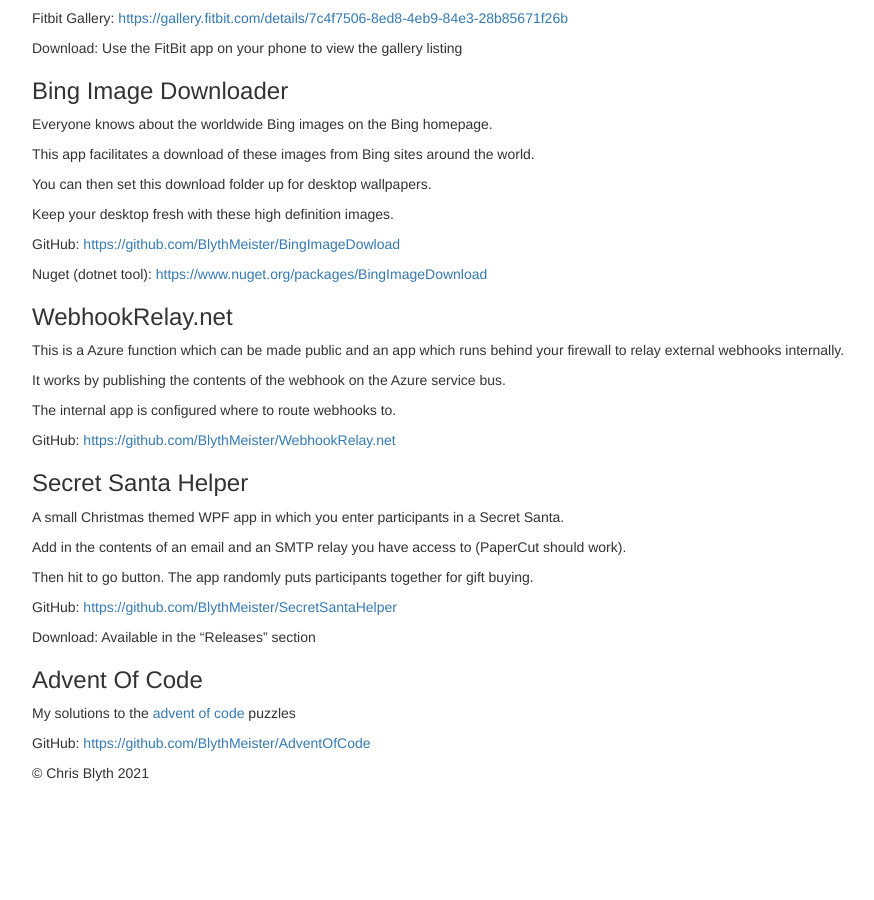
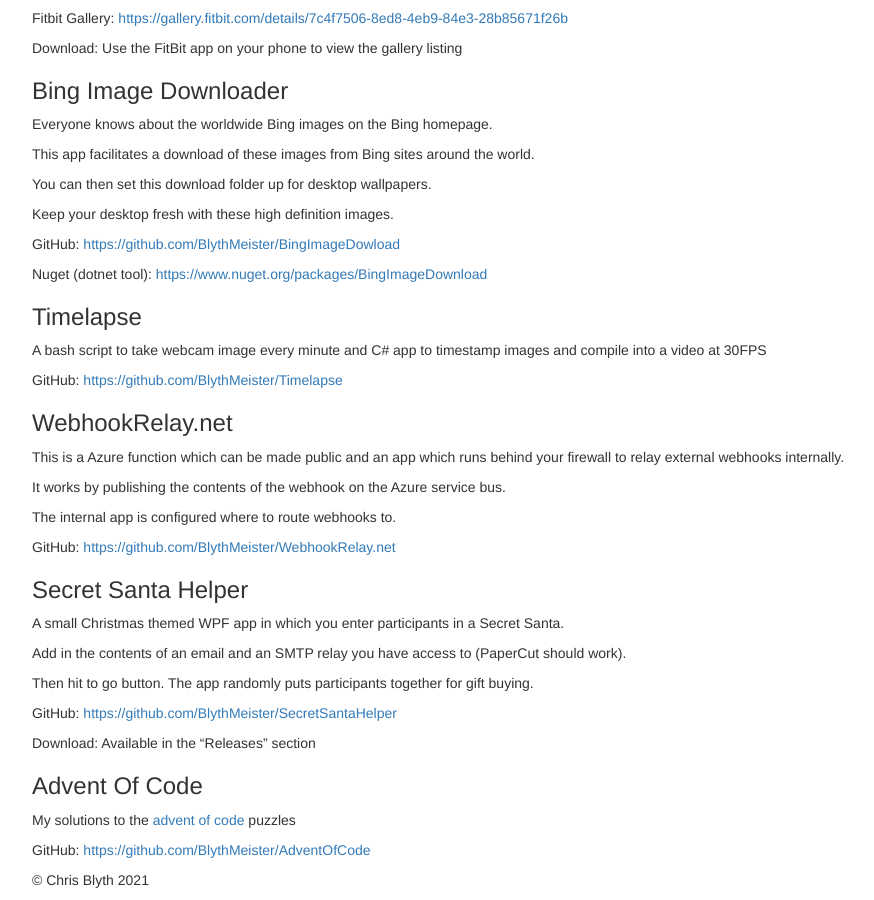
Before and after one commit to BlythMeister/blyth.me.uk, a Jekyll site: the page built from software/mine/index.md, in a window 1280 px wide and 900 px high, scrolled down 1027 px. Shown: the whole window, without its empty margins (38-912 px from the left). Built offline with Jekyll 4.4.1, drawn with Linux system fonts in a browser that asks for light colours; nearby versions of some CDN libraries; before the commit the page ends 1820 px from its top, so only the background shows below that.

Commit message:
Add Timelapse repo

```diff
--- a/software/mine/index.md
+++ b/software/mine/index.md
@@ -76,6 +76,12 @@
 
 Nuget (dotnet tool): <https://www.nuget.org/packages/BingImageDownload>
 
+### Timelapse
+
+A bash script to take webcam image every minute and C# app to timestamp images and compile into a video at 30FPS
+
+GitHub: <https://github.com/BlythMeister/Timelapse>
+
 ### WebhookRelay.net
 
 This is a Azure function which can be made public and an app which runs behind your firewall to relay external webhooks internally.
```
